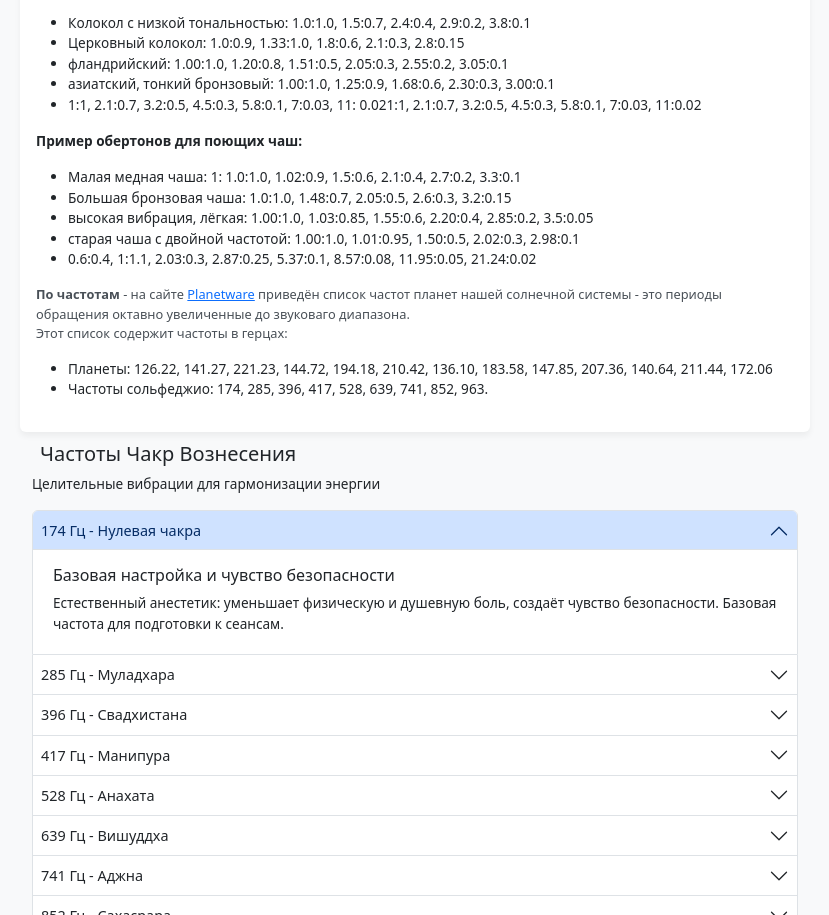
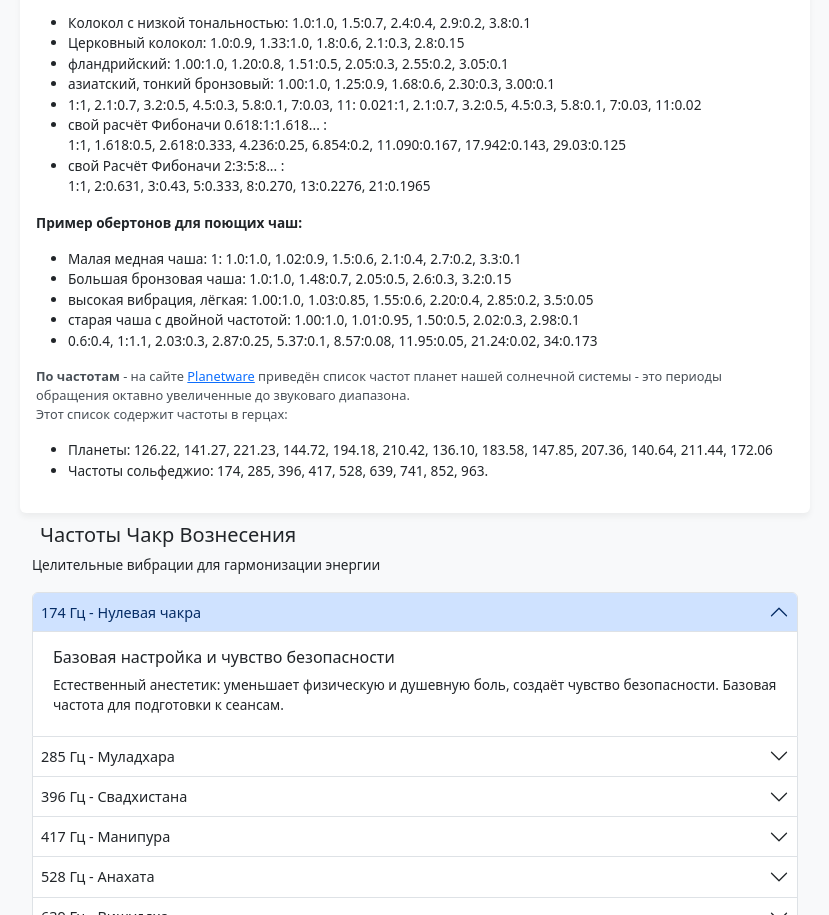
Before and after one commit to meweryk/midi, a plain HTML site: page kolokol0018.html in a window 1280 px wide. Shown: the part 968-1883 px from the top of the page, without its empty margins (225-1054 px from the left). Drawn offline with nearby package versions, Linux system fonts and the light colour scheme.

Commit message:
Update kolokol0018.html

```diff
--- a/kolokol0018.html
+++ b/kolokol0018.html
@@ -158,6 +158,8 @@
       	<li>фландрийский: 1.00:1.0, 1.20:0.8, 1.51:0.5, 2.05:0.3, 2.55:0.2, 3.05:0.1</li>
       	<li>азиатский, тонкий бронзовый: 1.00:1.0, 1.25:0.9, 1.68:0.6, 2.30:0.3, 3.00:0.1</li>
       	<li>1:1, 2.1:0.7, 3.2:0.5, 4.5:0.3, 5.8:0.1, 7:0.03, 11: 0.021:1, 2.1:0.7, 3.2:0.5, 4.5:0.3, 5.8:0.1, 7:0.03, 11:0.02</li>
+      	<li>свой расчёт Фибоначи 0.618:1:1.618... : <br>1:1, 1.618:0.5, 2.618:0.333, 4.236:0.25, 6.854:0.2, 11.090:0.167, 17.942:0.143, 29.03:0.125</li>
+      	<li>свой Расчёт Фибоначи 2:3:5:8... : <br>1:1, 2:0.631, 3:0.43, 5:0.333, 8:0.270, 13:0.2276, 21:0.1965</li>
       </ul>
       <p><b>Пример обертонов для поющих чаш:</b></p>
       <ul>
@@ -165,7 +167,7 @@
       	<li>Большая бронзовая чаша: 1.0:1.0, 1.48:0.7, 2.05:0.5, 2.6:0.3, 3.2:0.15</li>
       	<li>высокая вибрация, лёгкая: 1.00:1.0, 1.03:0.85, 1.55:0.6, 2.20:0.4, 2.85:0.2, 3.5:0.05</li>
       	<li>старая чаша с двойной частотой: 1.00:1.0, 1.01:0.95, 1.50:0.5, 2.02:0.3, 2.98:0.1</li>
-        <li>0.6:0.4, 1:1.1, 2.03:0.3, 2.87:0.25, 5.37:0.1, 8.57:0.08, 11.95:0.05, 21.24:0.02</li>
+        <li>0.6:0.4, 1:1.1, 2.03:0.3, 2.87:0.25, 5.37:0.1, 8.57:0.08, 11.95:0.05, 21.24:0.02, 34:0.173</li>
       </ul>
 
       <p class="info-text"><b>По частотам</b> - на сайте <a href="https://www.planetware.de/octave/" target="_blank">Planetware</a> приведён список частот планет нашей солнечной системы - это периоды обращения октавно увеличенные до звуковаго диапазона.<br>
```
